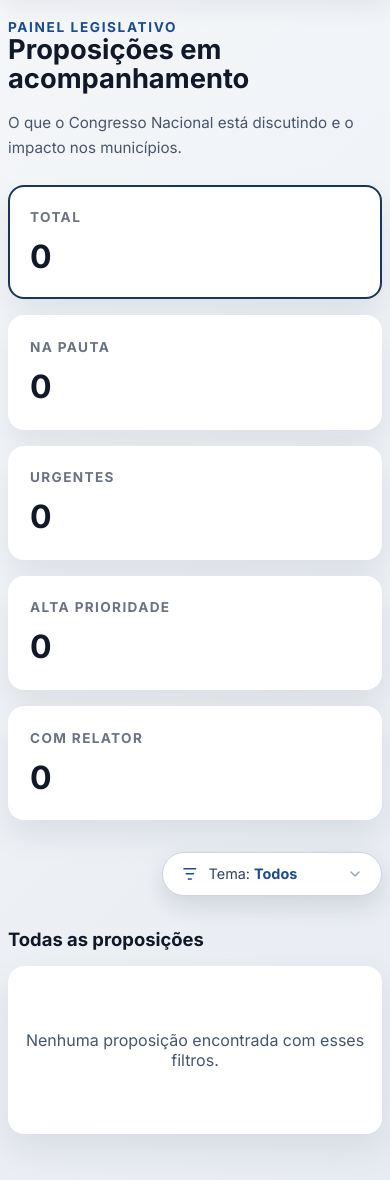
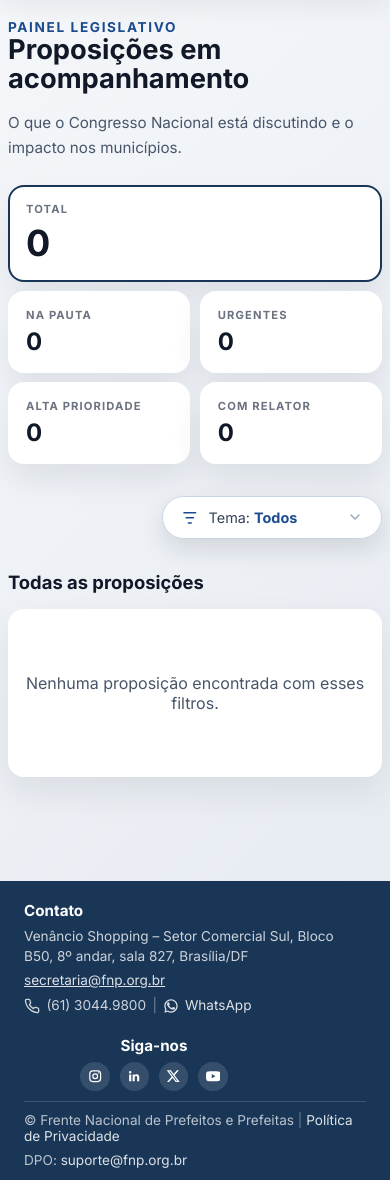
Before and after one commit to brunofnp/legislativo-fnp, a Django app: page / in a window 390 px wide. Shown: the part 72-1252 px from the top of the page. Run offline with Django 4.2, Linux system fonts and the light colour scheme; data that the repository does not hold is empty; parts of the project's set-up code (start-up, migrations or seed data) failed here and were passed over.

Commit message:
fix: cards de estatistica da home viram grid 2 colunas no mobile
Pilha de 5 cards cheios de espaco vazio (achado do usuario, captura de
tela de producao) virava um scroll comprido antes do conteudo de
verdade. TOTAL (metrica de resumo) ocupa a linha inteira e fica maior;
Na pauta/Urgentes/Alta prioridade/Com relator formam um grid 2x2
compacto abaixo -- so em telas <=560px, desktop/tablet sem mudanca.

```diff
--- a/static/css/style.css
+++ b/static/css/style.css
@@ -2801,6 +2801,38 @@ body {
     right: 0.75rem;
     bottom: 0.75rem;
     max-width: none;
+  }
+
+  /* Cards de estatística em grid 2 colunas no celular -- a pilha de 5
+     cards cheios de espaço vazio virava um scroll comprido antes de
+     chegar no conteúdo de verdade (achado do usuário, captura de tela
+     de produção). TOTAL (a métrica de resumo, já marcada como "active"
+     por padrão) ocupa a linha inteira e fica um pouco maior; as outras
+     4 formam um grid 2x2 compacto logo abaixo. */
+  .stats-grid {
+    grid-template-columns: 1fr 1fr;
+    gap: 0.6rem;
+  }
+
+  .stats-grid .stat-card:first-child {
+    grid-column: 1 / -1;
+  }
+
+  .stat-card {
+    padding: 0.9rem 1rem;
+  }
+
+  .stat-label {
+    font-size: 0.7rem;
+    margin-bottom: 0.35rem;
+  }
+
+  .stat-num {
+    font-size: 1.5rem;
+  }
+
+  .stats-grid .stat-card:first-child .stat-num {
+    font-size: 2.25rem;
   }
 }
 
```
